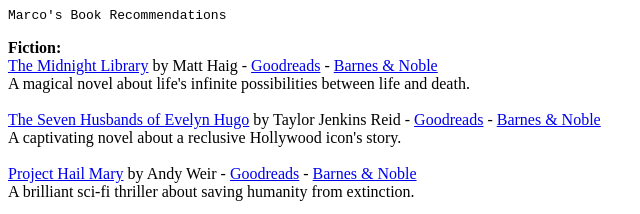
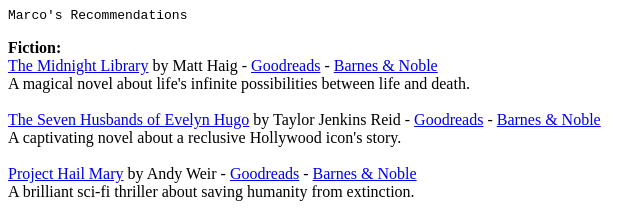
Before and after one commit to MiceliMarco/books, a plain HTML site: page index.html in a window 1280 px wide. Shown: the top 214 px of the page, 0-640 px from the left. Drawn offline with Linux system fonts and the light colour scheme.

Commit message:
Update index.html

```diff
--- a/index.html
+++ b/index.html
@@ -3,10 +3,10 @@
 <head>
    <meta http-equiv="Content-Type" content="text/html; charset=iso-8859-1">
    <meta name="Author" content="Marco">
-   <title>Marco's Book Recommendations</title>
+   <title>Marco's Recommendations</title>
 </head>
 <body>
-<tt>Marco's Book Recommendations</tt>
+<tt>Marco's Recommendations</tt>
 <p>
 
 <b>Fiction:</b><br>
```
